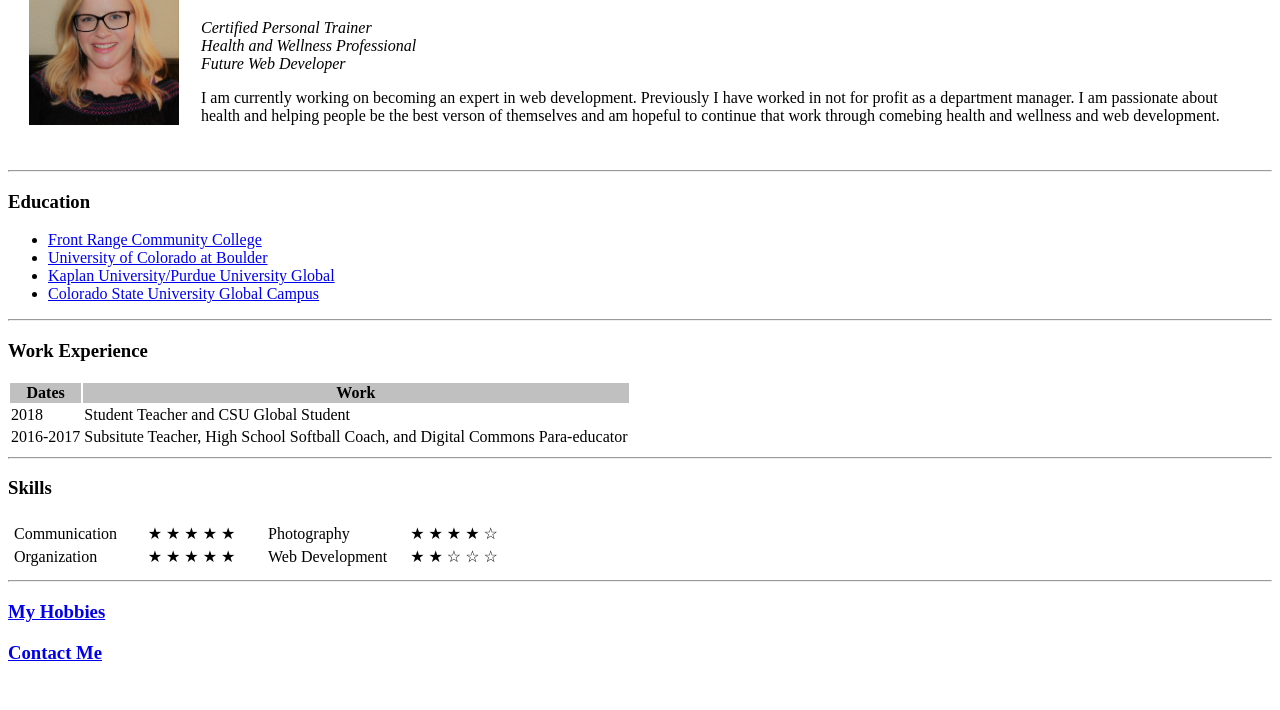
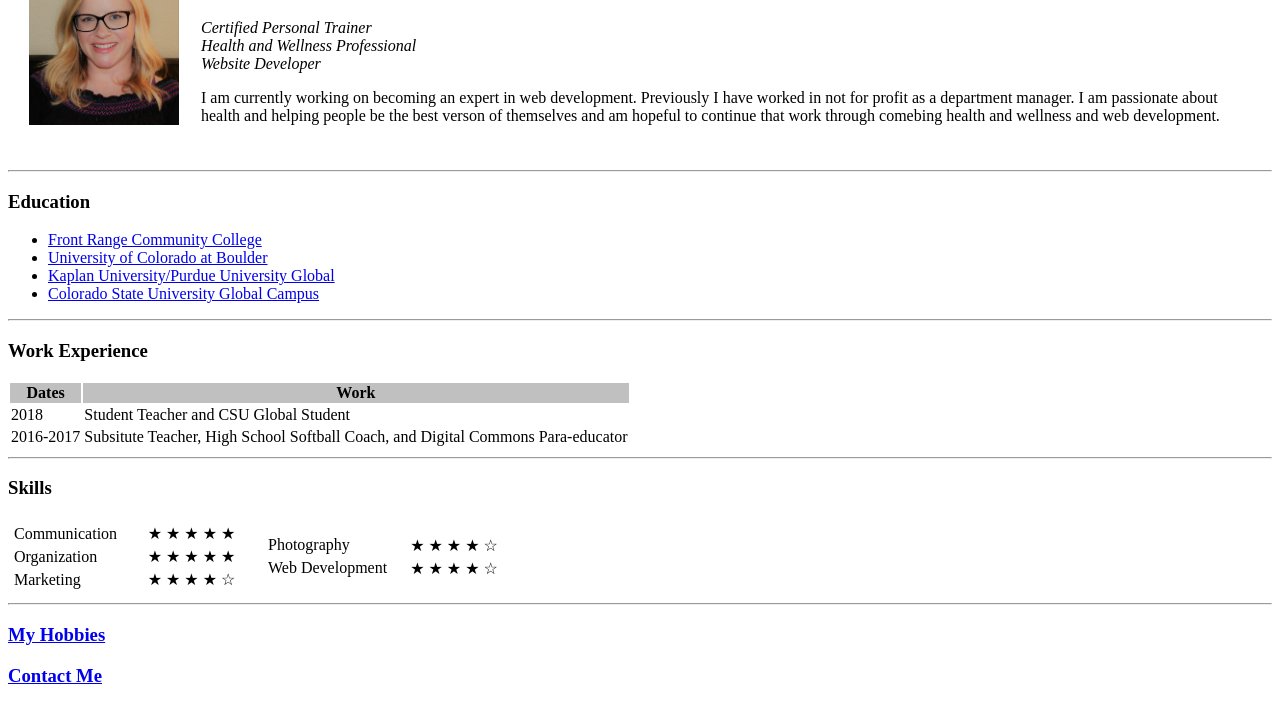
Before and after one commit to LindseyCu/cv, a plain HTML site: page index.html in a window 1280 px wide. Shown: the part 90-800 px from the top of the page. Drawn offline with Linux system fonts and the light colour scheme.

Commit message:
Changes Description and Email Address

```diff
--- a/index.html
+++ b/index.html
@@ -9,7 +9,7 @@
       <tr>
         <td><img src="Lindsey Profile Pic.JPG" alt="Lindsey Profile Picture" height="175" width="150"></td>
         <td><h1>Lindsey Culver</h1>
-        <p><em>Certified Personal Trainer<br />Health and Wellness Professional<br />Future Web Developer</em></p>
+        <p><em>Certified Personal Trainer<br />Health and Wellness Professional<br />Website Developer</em></p>
         <p>I am currently working on becoming an expert in web development.  Previously I have worked in not for profit as a department manager.  I am passionate about health and helping people be the best verson of themselves and am hopeful to continue that work through comebing health and wellness and web development.</p></td>
       </tr>
     </table>
@@ -52,6 +52,10 @@
               <td>Organization</td>
               <td>&#9733;	&#9733;	&#9733;	&#9733;	&#9733;</td>
             </tr>
+            <tr>
+              <td>Marketing</td>
+              <td>&#9733;	&#9733;	&#9733;	&#9733;	&#9734;</td>
+            </tr>
           </table>
         </td>
         <td>
@@ -62,7 +66,7 @@
             </tr>
             <tr>
               <td>Web Development</td>
-              <td>&#9733;	&#9733;	&#9734;	&#9734;	&#9734;</td>
+              <td>&#9733;	&#9733;	&#9733;	&#9733;	&#9734;</td>
             </tr>
           </table>
         </td>
```
Also changed, not shown: contact.html (+1 -1 lines).
